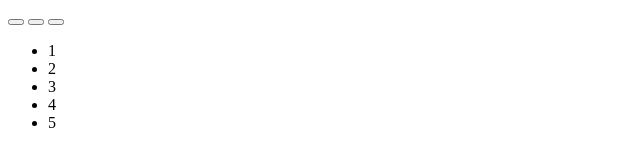
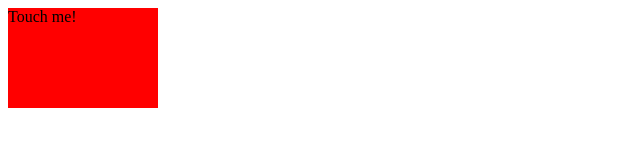
Before and after one commit to librantegg/project, a plain HTML site: page preview/preview/index.html in a window 1280 px wide. Shown: the whole page, without its empty margins (0-640 px from the left). Drawn offline with Linux system fonts and the light colour scheme.

Commit message:
немного о событиях для мобильных устройств
ивенты-тачи, и доки про то как созадют сложные манипуляции: щепотка. драг и др

```diff
--- a/preview/preview/index.html
+++ b/preview/preview/index.html
@@ -1,31 +1,26 @@
 <!DOCTYPE html>
 <html lang="en">
 <head>
-    <meta charset="UTF-8">
-    <meta name="viewport" content="width=device-width, initial-scale=1.0">
-    <title>Document</title>
+	<meta charset="UTF-8">
+	<meta name="viewport" content="width=device-width, initial-scale=1, shrink-to-fit=no">
+	<title>Document</title>
+	<style>
+		body {
+			height: 1000px;
+		}
+		.box {
+			width: 150px;
+			height: 100px;
+			background-color: red;
+		}
+	</style>
 </head>
 <body>
 
-    <div class="wrapper">
-        <div class="first">
-            <button></button>
-            <button id="current"></button>
-            <button></button>
-        </div>
-        <div class="second">
-            <ul>
-                <li>1</li>
-                <li>2</li>
-                <li data-current="3">3</li>
+	<div class="box">
+		Touch me!
+	</div>
 
-                <li>4</li>
-                <li>5</li>
-            </ul>
-        </div>
-        <div class="third"></div>
-    </div>
-    <!-- renernh -->
-    <script src="script.js"></script>
+	<script src="script.js"></script>
 </body>
 </html>
--- a/preview/preview/script.js
+++ b/preview/preview/script.js
@@ -1,22 +1,24 @@
 'use strict';
-
-// console.log(document.head);
-// console.log(document.documentElement);
-// console.log(document.body.childNodes);
-//console.log(document.body.firstElementChild);
-//console.log(document.body.lastChild);
+// touchstart касание элта
+// touchmove если при касании начинается двигаться то при каждом движении
+// touchend при отрывании пальца
+// touchenter при наскальзывание на элемент при ведении пальца
+// touchleave палец при скольэении ушел за пределы елта
+// touchcancel когда точка соприкосновения больше не регистрируетс( прим в в браузере)
 
 
-//console.log(document.querySelector('#current').parentNode.parentNode);
-//console.log(document.querySelector('#current').parentElement);
+window.addEventListener('DOMContentLoaded', () => {
+    const box = document.querySelector('.box');
 
-//console.log(document.querySelector('[data-current="3"]').nextElementSibling);
+    box.addEventListener('touchmove', (e) => {
+        e.preventDefault();
 
-for (let node of document.body.childNodes) {
-    if (node.nodeName == '#text') {
-        continue;
-    }
+        console.log('start');
+        console.log(e.targetTouches[0].pageX);
+    });
+});
 
 
-    console.log(node);
-}
+// touches
+// targetTouches
+// changedTouches
```
